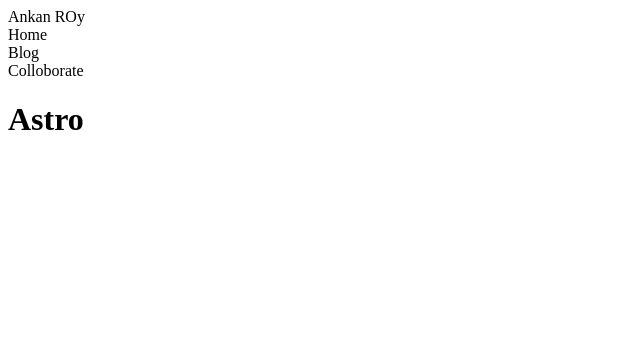
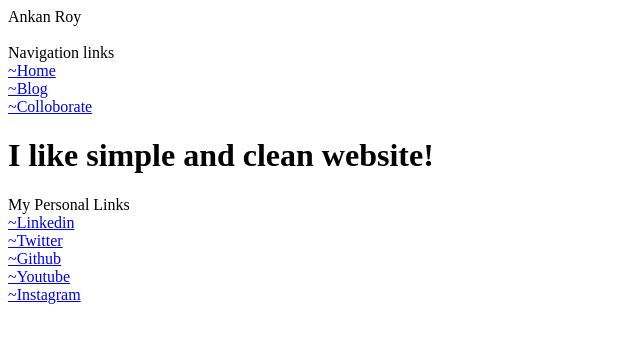
Before and after one commit to cu8code/cu8code.github.io, an Astro site: page / in a window 1280 px wide. Shown: the whole page, without its empty margins (0-640 px from the left). Built offline with nearby package versions, Linux system fonts and the light colour scheme; Astro itself is replaced by a stand-in of ours.

Commit message:
stable working

```diff
--- /dev/null
+++ b/src/components/Linkstree.astro
@@ -0,0 +1,11 @@
+
+<div>
+    <div>My Personal Links</div>
+    <div>
+        <div><a href="https://www.linkedin.com/in/usrbincat">~Linkedin</a></div>
+        <div><a href="https://twitter.com/cu8code">~Twitter</a></div>
+        <div><a href="https://github.com/cu8code">~Github</a></div>
+        <div><a href="https://www.youtube.com/@usrbincat">~Youtube</a></div>
+        <div><a href="https://www.instagram.com/usrbincat">~Instagram</a></div>
+    </div>
+</div>
--- a/src/components/Navigation.astro
+++ b/src/components/Navigation.astro
@@ -1,9 +1,10 @@
-
 <nav>
-    <div>Ankan ROy</div>
+    <div>Ankan Roy</div>
+    <br>
     <div>
-        <div>Home</div>
-        <div>Blog</div>
-        <div>Colloborate</div>
+        <div>Navigation links</div>
+        <div><a href="/">~Home</a></div>
+        <div><a href="/blog">~Blog</a></div>
+        <div><a href="/colloborate">~Colloborate</a></div>
     </div>
 </nav>
--- /dev/null
+++ b/src/layouts/Page.astro
@@ -0,0 +1,17 @@
+---
+import Navigation from "@/components/Navigation.astro";
+let title = 'This is a cool page';
+---
+
+<!DOCTYPE html>
+<html lang="en">
+<head>
+    <meta charset="UTF-8">
+    <meta name="viewport" content="width=device-width, initial-scale=1.0">
+    <title>{title}</title>
+</head>
+<body>
+    <Navigation />
+    <slot />
+</body>
+</html>
--- a/src/pages/blog.astro
+++ b/src/pages/blog.astro
@@ -1,8 +1,9 @@
 ---
 const allpost = await Astro.glob("./posts/*.md*");
+import Page from "@/layouts/Page.astro";
 ---
 
-
+<Page>
     <ul>
         {
             allpost.map((post) => {
@@ -14,3 +15,4 @@ const allpost = await Astro.glob("./posts/*.md*");
             })
         }
     </ul>
+</Page>
--- a/src/pages/index.astro
+++ b/src/pages/index.astro
@@ -1,6 +1,9 @@
 ---
-import Navigation from "../components/Navigation.astro";
+import Linkstree from "@/components/Linkstree.astro";
+import Page from "@/layouts/Page.astro";
 ---
 
-<Navigation />
-<h1>Astro</h1>
+<Page>
+    <h1>I like simple and clean website!</h1>
+    <Linkstree />
+</Page>
```
